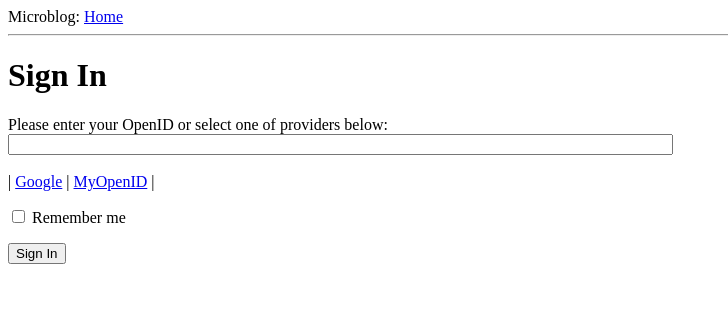
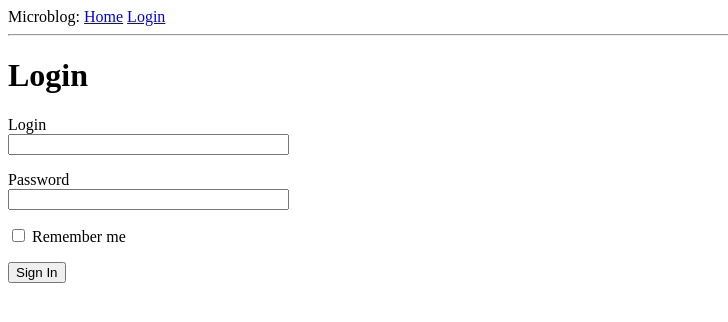
Before and after one commit to Ulya0302/LearningFlask, a Flask app: page /login in a window 1280 px wide. Shown: the top 322 px of the page, without its empty margins (0-728 px from the left). Run offline with Flask 2, Linux system fonts and the light colour scheme.

Commit message:
Some changed form, delete useless code

```diff
--- a/app/forms.py
+++ b/app/forms.py
@@ -1,8 +1,10 @@
-from flask_wtf import Form
-from wtforms import StringField, BooleanField
+from flask_wtf import FlaskForm
+from wtforms import StringField, BooleanField, PasswordField, SubmitField
 from wtforms.validators import DataRequired
 
 
-class LoginForm(Form):
-    openid = StringField('openid', validators=[DataRequired()])
-    remember_me = BooleanField('remember_me', default=False)
+class LoginForm(FlaskForm):
+    login = StringField('Login', validators=[DataRequired()])
+    passwd = PasswordField('Password', validators=[DataRequired()])
+    remember_me = BooleanField('Remember me', default=False)
+    submit = SubmitField('Sign In')
--- a/app/templates/base.html
+++ b/app/templates/base.html
@@ -3,11 +3,14 @@
         {% if title %}
         <title>{{ title }} - microblog</title>
         {% else %}
-        <title>microblog</title>
+        <title>Welcome to Microblog</title>
         {% endif %}
     </head>
     <body>
-    <div>Microblog: <a href="/index">Home</a></div>
+    <div>Microblog:
+        <a href="/index">Home</a>
+        <a href="/login">Login</a>
+    </div>
     <hr>
     {% with messages = get_flashed_messages() %}
     {% if messages %}
--- a/app/templates/login.html
+++ b/app/templates/login.html
@@ -1,31 +1,24 @@
 {% extends "base.html" %}
 
 {% block content %}
-<script type="text/javascript">
-function set_openid(openid, pr) {
-    u = openid.search("<username>")
-    if (u != -1) {
-        user = prompt("Enter your " + pr + "username: ")
-        openid = openid.substr(0, u) + user
-    }
-    form = document.forms['login']
-    form.elements[openid].value = openid
-}
-</script>
-<h1>Sign In</h1>
-<form action="", method="post", name="login">
+<h1>Login</h1>
+<form action="" method="post" name="login">
     {{ form.hidden_tag() }}
     <p>
-        Please enter your OpenID or select one of providers below: <br>
-        {{ form.openid(size=80) }} <br>
-        {% for err in form.errors.openid %}
+        {{ form.login.label }} <br>
+        {{ form.login(size=32) }} <br>
+        {% for err in form.login.errors %}
         <span style="color: red;">[{{ err }}]</span>
-        {% endfor %}<br>
-        |{% for pr in providers %}
-        <a href="javascript:set_openid('{{ pr.url }}', '{{ pr.name }}');">{{ pr.name }}</a> |
         {% endfor %}
     </p>
-    <p>{{ form.remember_me }} Remember me</p>
-    <p><input type="submit" value="Sign In"></p>
+    <p>
+        {{ form.passwd.label }}<br>
+        {{ form.passwd(size=32) }}
+        {% for err in form.passwd.errors %}
+        <span style="color: red;">[{{ err }}]</span>
+        {% endfor %}
+    </p>
+    <p>{{ form.remember_me }} {{ form.remember_me.label }}</p>
+    <p>{{ form.submit() }}</p>
 </form>
 {% endblock %}
--- a/app/views.py
+++ b/app/views.py
@@ -26,9 +26,8 @@ def login():
     form = LoginForm()
     if form.validate_on_submit():
         flash('Login requested for OpenID = "' + \
-              form.openid.data + '", remember me = ' + str(form.remember_me.data))
+              form.login.data + '", remember me = ' + str(form.remember_me.data))
         return redirect("/index")
     return render_template('login.html',
                            title="Sign In",
-                           form=form,
-                           providers=app.config['OPENID_PROVIDERS'])
+                           form=form)
```
